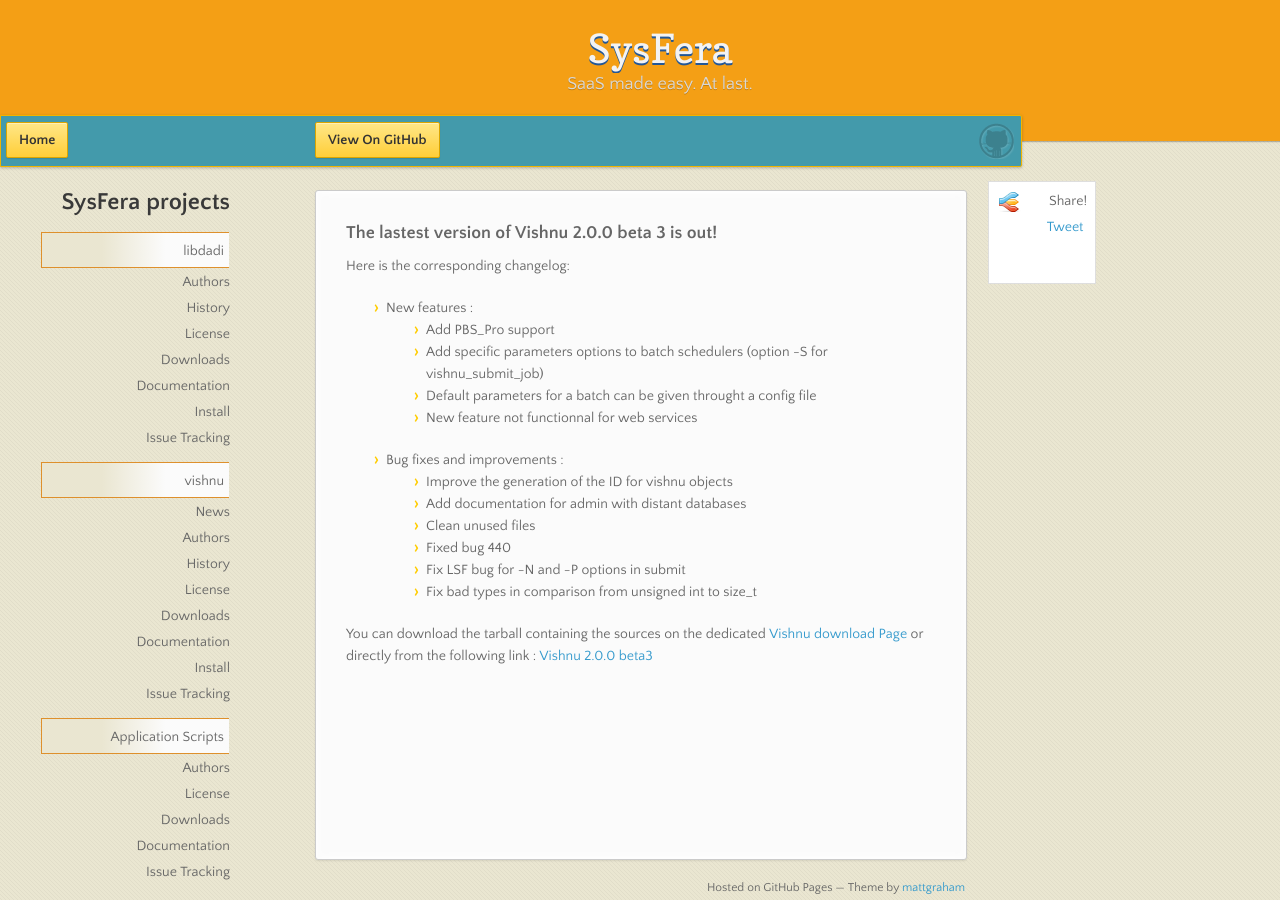
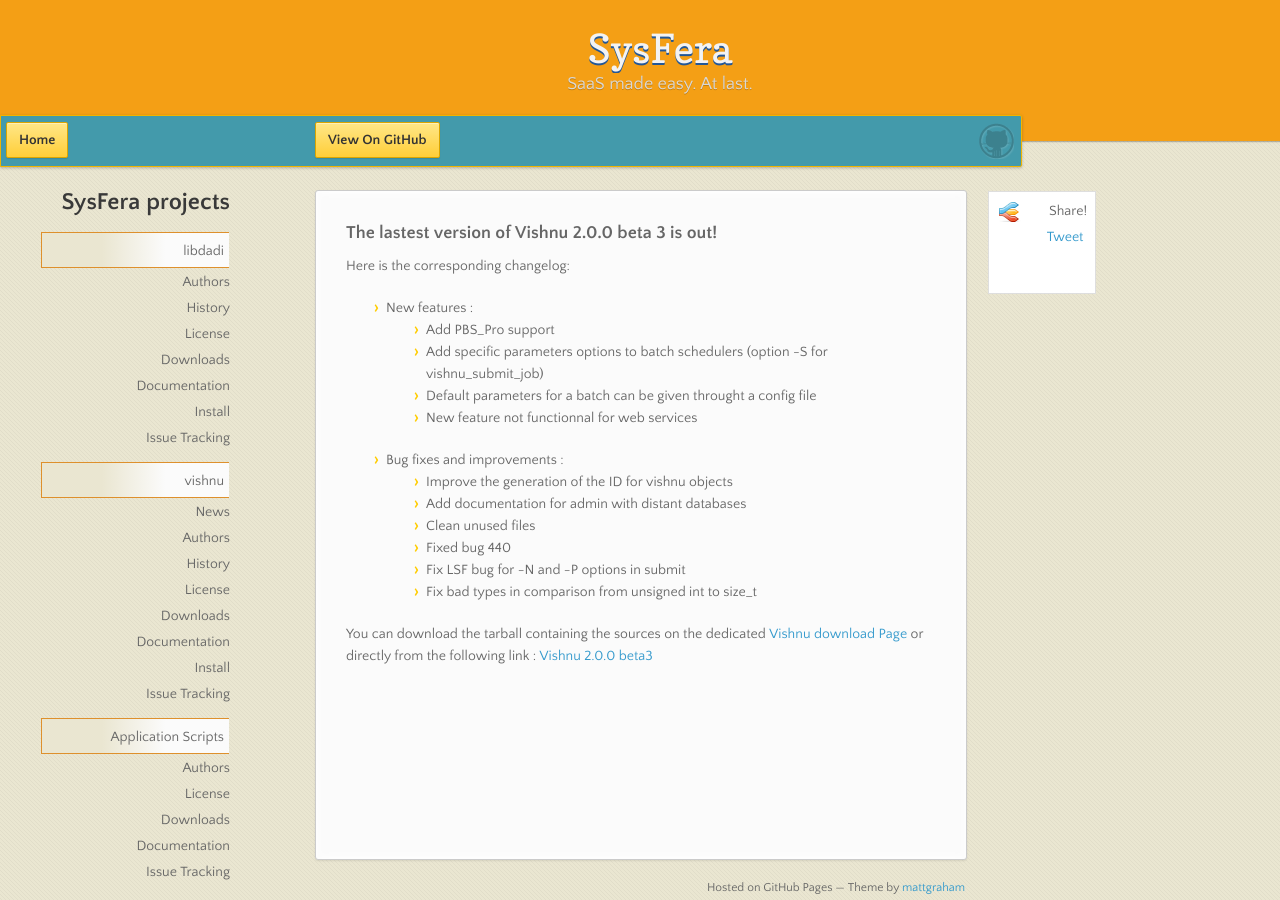
Before and after one commit to dloureiro/sysfera.github.com, a Jekyll site: the page built from _posts/2012-11-09-Vishnu_v2.0.0beta3_is_out.html, in a window 1280 px wide and 900 px high. Built offline with Jekyll 4.4.1, drawn with Linux system fonts in a browser that asks for light colours; nearby versions of some CDN libraries; Markdown is read by kramdown in place of the engine named in the settings; comment, search, counter and statistics services are not loaded.

Commit message:
correction

```diff
--- a/stylesheets/styles.css
+++ b/stylesheets/styles.css
@@ -1034,7 +1034,7 @@
 	position:absolute;
 	text-align:right;
 	right:-130px;
-	top:-10px;
+	top:0px;
 	border:solid 1px #DEDEDE;
 	background:white;
 	padding:8px;
```
